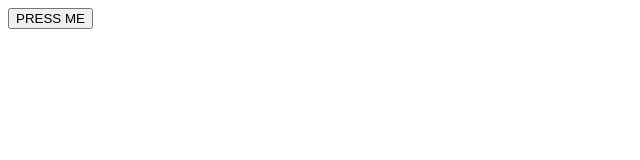
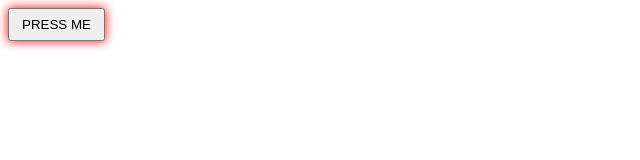
Before and after one commit to ginsora/git_lesson, a plain HTML site: page index.html in a window 1280 px wide. Shown: the whole page, without its empty margins (0-640 px from the left). Drawn offline with Linux system fonts and the light colour scheme.

Commit message:
buttonstylesadding

```diff
--- /dev/null
+++ b/index.css
@@ -0,0 +1,5 @@
+button{
+	padding: 7px 12px;
+	box-shadow: 0 0 10px red;
+
+}
--- a/index.html
+++ b/index.html
@@ -3,6 +3,7 @@
 <head>
 	<meta charset="UTF-8">
 	<title>Document</title>
+	<link rel="stylesheet" href="index.css">
 </head>
 <body>
 	<button>PRESS ME</button>
```
